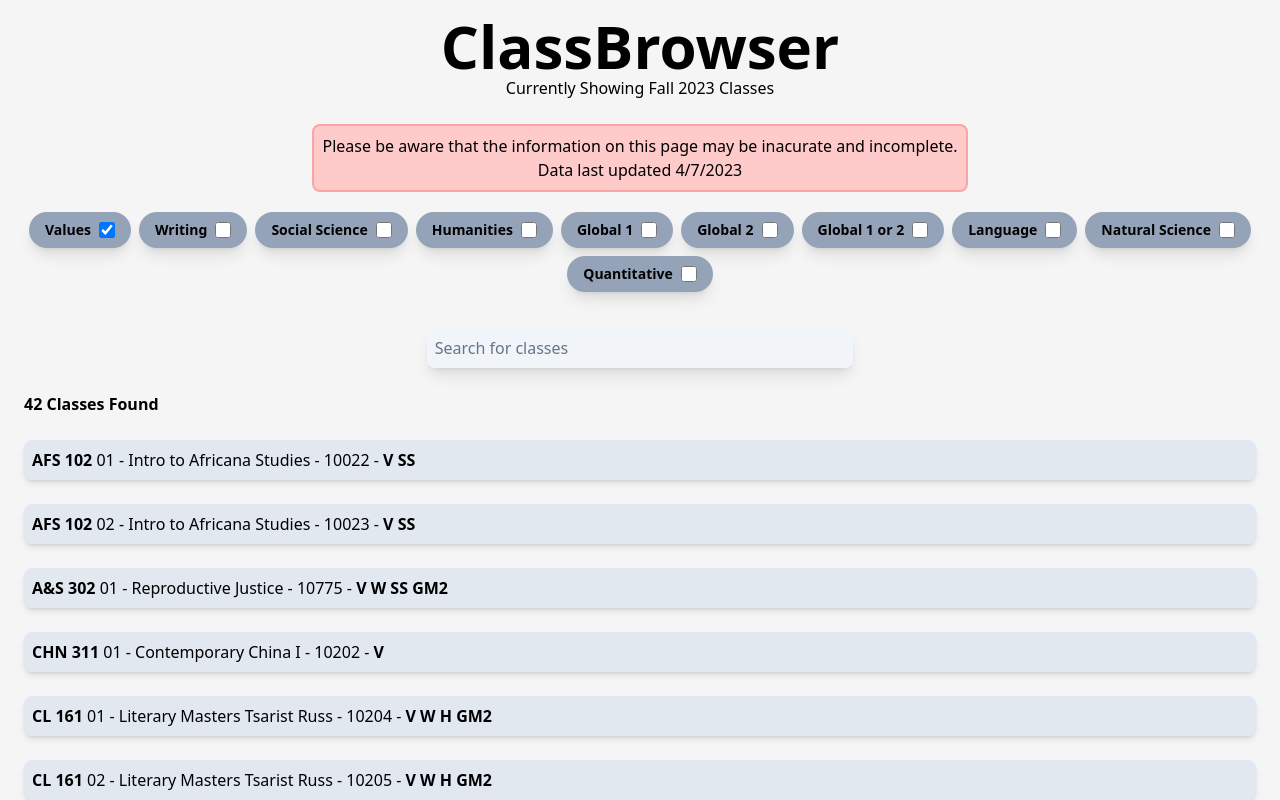
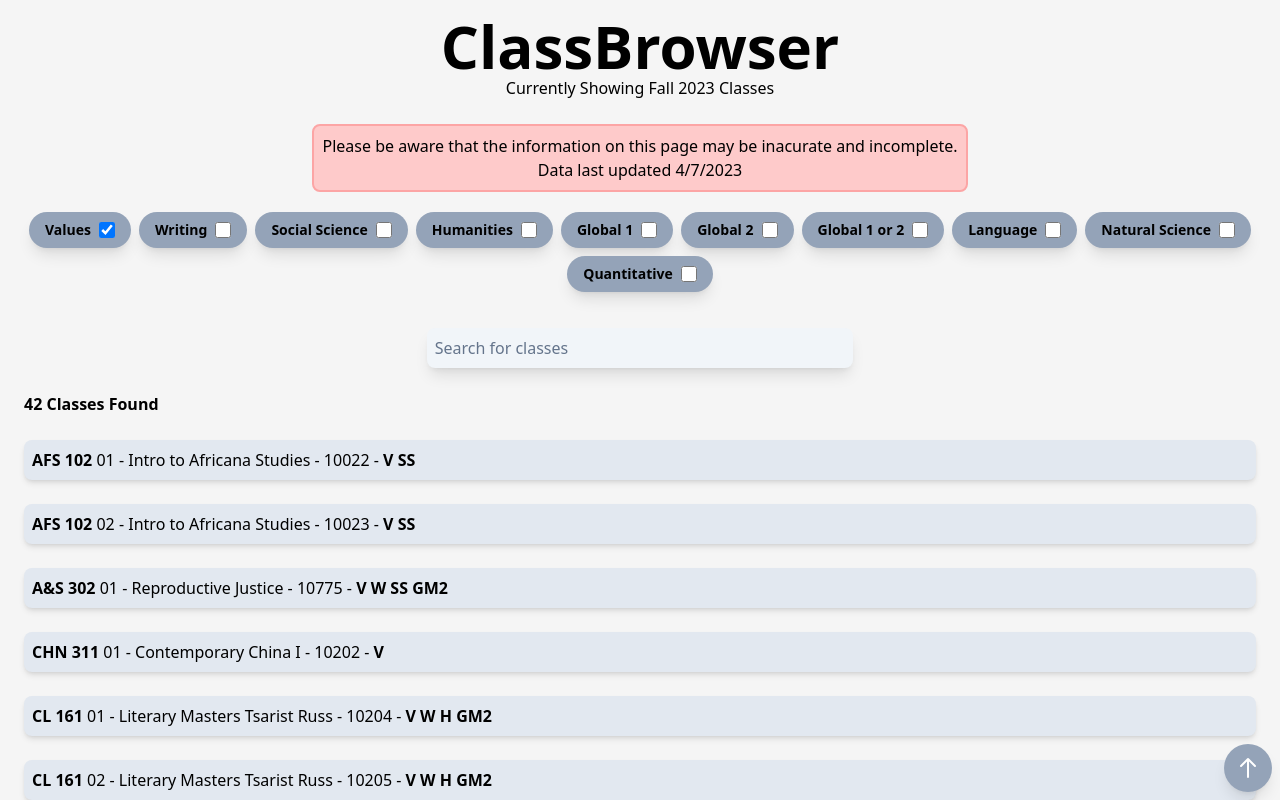
Before and after one commit to rossnoah/ClassBrowser, a SvelteKit app: page /classes in a window 1280 px wide. Both pictures are taken after a click on the label "Values". Shown: the top 800 px of the page. Built offline with nearby package versions, Linux system fonts and the light colour scheme.

Commit message:
added up arrow in corner

```diff
--- a/src/routes/classes/+page.svelte
+++ b/src/routes/classes/+page.svelte
@@ -447,3 +447,13 @@
 
   </div>
 {/each}
+
+
+
+<button class="fixed bottom-0 right-0 p-3 m-2 bg-slate-400 text-white rounded-full shadow-lg"
+  on:click={() => window.scrollTo({ top: 0, behavior: 'smooth' })}>
+  <i class="fa fa-arrow-up"></i> <!-- Font Awesome icon -->
+  <svg class="h-6 w-6" viewBox="0 0 24 24" fill="none" stroke="currentColor" xmlns="http://www.w3.org/2000/svg"> <!-- Heroicons icon -->
+    <path stroke-linecap="round" stroke-linejoin="round" stroke-width="2" d="M5 10l7-7m0 0l7 7m-7-7v18"></path>
+  </svg>
+</button>
```
